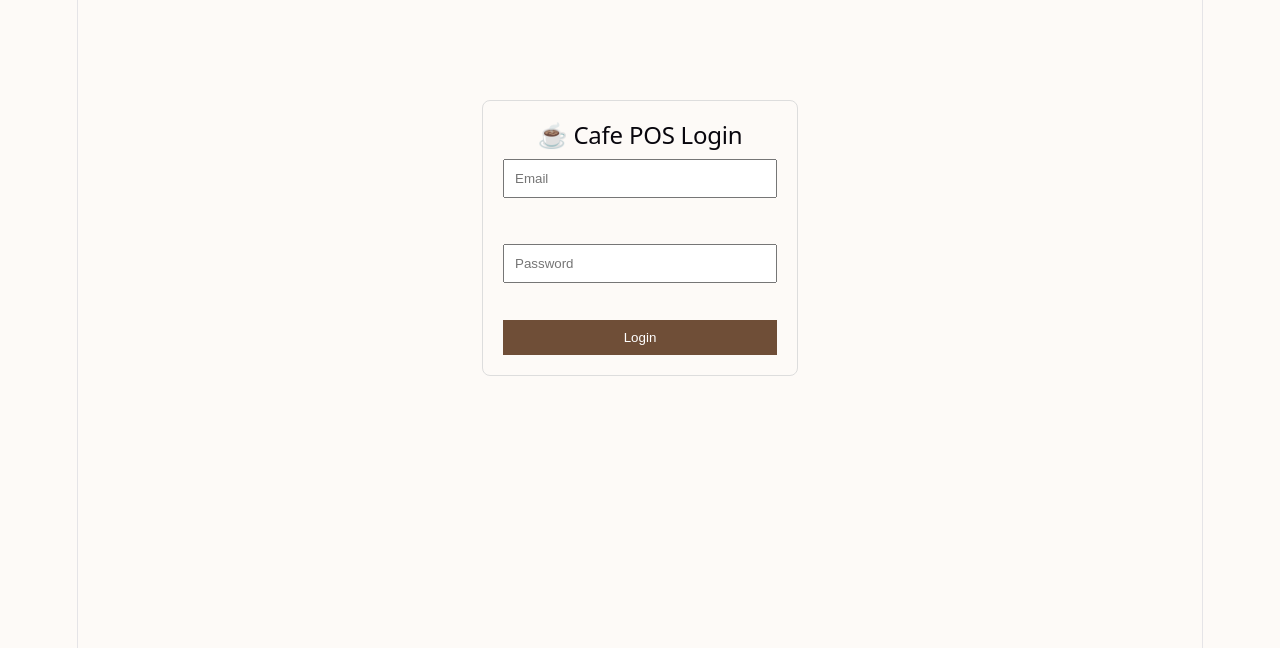
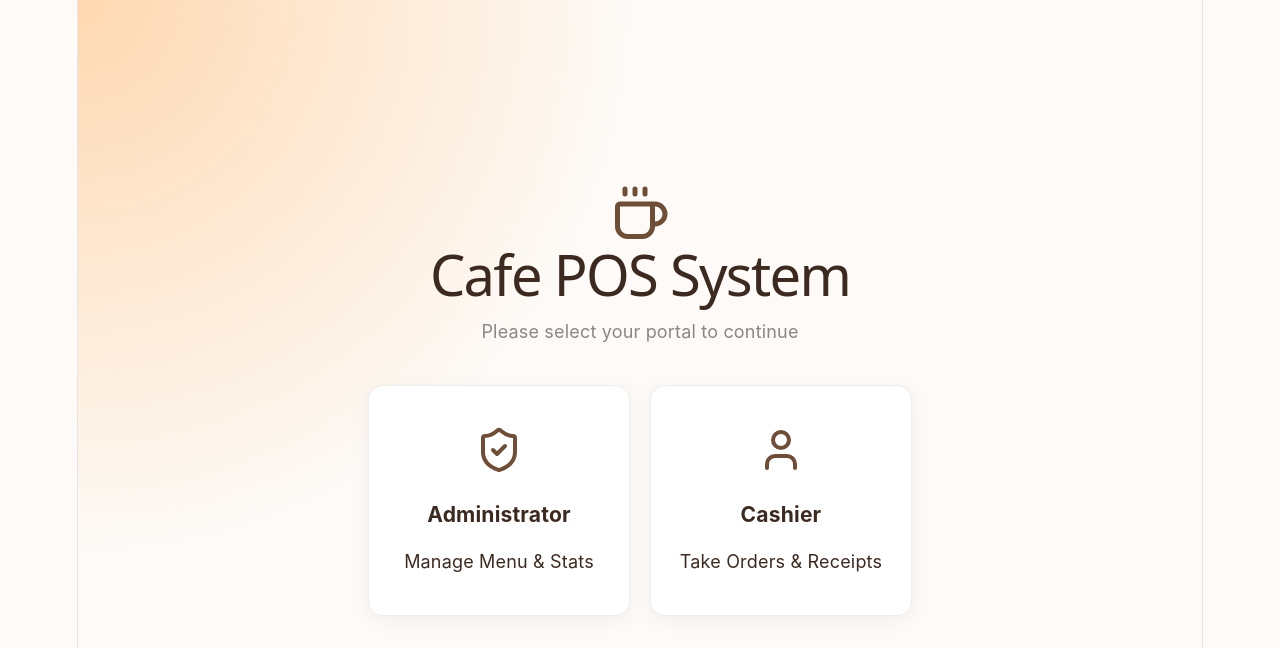
Before and after one commit to LimPogi/pos-cafe-cliente, a React (Vite) app: page / in a window 1280 px wide. Shown: the top 648 px of the page. Built offline with nearby package versions, Linux system fonts and the light colour scheme.

Commit message:
fix frontend updates

```diff
--- a/src/pages/Login.jsx
+++ b/src/pages/Login.jsx
@@ -1,43 +1,85 @@
 import React, { useState } from 'react';
-import { useNavigate } from 'react-router-dom';
 import api from '../utils/api';
+import { User, ShieldCheck, Coffee, ArrowLeft } from 'lucide-react';
+import './dashboard.css';
 
 export default function Login() {
+  const [role, setRole] = useState(null); // 'admin' or 'cashier'
   const [email, setEmail] = useState('');
   const [password, setPassword] = useState('');
-  const navigate = useNavigate();
 
   const handleLogin = async (e) => {
     e.preventDefault();
     try {
-      const response = await api.post('/auth/login', { email, password });
+      const res = await api.post('/auth/login', { email, password, role });
+      localStorage.setItem('token', res.data.token);
+      localStorage.setItem('role', role);
 
-      // Save credentials to localStorage
-      localStorage.setItem('token', response.data.token);
-      localStorage.setItem('role', response.data.user.role);
-
-      // Redirect based on role
-      if (response.data.user.role === 'ADMIN') {
-        navigate('/admin');
-      } else {
-        navigate('/cashier');
-      }
+      // Redirect based on selected role
+      window.location.href = role === 'admin' ? '/admin' : '/cashier';
     } catch (err) {
-      alert("Login Failed: " + (err.response?.data?.error || "Check credentials"));
+      alert("Invalid Credentials for " + role);
     }
   };
 
+  if (!role) {
+    return (
+      <div className="login-page">
+        <div className="role-selection-container">
+          <header style={{ textAlign: 'center', marginBottom: '40px' }}>
+            <Coffee size={60} color="var(--coffee-medium)" />
+            <h1 style={{ color: 'var(--coffee-dark)', marginTop: '10px' }}>Cafe POS System</h1>
+            <p style={{ color: '#888' }}>Please select your portal to continue</p>
+          </header>
+
+          <div style={{ display: 'flex', gap: '20px', justifyContent: 'center' }}>
+            <div className="glass-card role-card" onClick={() => setRole('admin')}>
+              <ShieldCheck size={48} color="var(--coffee-medium)" />
+              <h3>Administrator</h3>
+              <p>Manage Menu & Stats</p>
+            </div>
+
+            <div className="glass-card role-card" onClick={() => setRole('cashier')}>
+              <User size={48} color="var(--coffee-medium)" />
+              <h3>Cashier</h3>
+              <p>Take Orders & Receipts</p>
+            </div>
+          </div>
+        </div>
+      </div>
+    );
+  }
+
   return (
-    <div style={{ display: 'flex', justifyContent: 'center', marginTop: '100px' }}>
-      <form onSubmit={handleLogin} style={{ border: '1px solid #ddd', padding: '20px', borderRadius: '8px' }}>
-        <h2>☕ Cafe POS Login</h2>
-        <input type="email" placeholder="Email" onChange={(e) => setEmail(e.target.value)} required style={inputStyle} /><br/>
-        <input type="password" placeholder="Password" onChange={(e) => setPassword(e.target.value)} required style={inputStyle} /><br/>
-        <button type="submit" style={btnStyle}>Login</button>
-      </form>
+    <div className="login-page">
+      <div className="glass-card login-form-container">
+        <button className="back-btn" onClick={() => setRole(null)}>
+          <ArrowLeft size={18} /> Back
+        </button>
+
+        <h2 style={{ textTransform: 'capitalize', color: 'var(--coffee-dark)' }}>{role} Login</h2>
+        <p style={{ marginBottom: '25px', fontSize: '14px', color: '#888' }}>Enter your credentials to access the {role} panel.</p>
+
+        <form onSubmit={handleLogin} style={{ display: 'flex', flexDirection: 'column', gap: '15px' }}>
+          <input
+            type="email"
+            placeholder="Email Address"
+            className="premium-input"
+            onChange={(e) => setEmail(e.target.value)}
+            required
+          />
+          <input
+            type="password"
+            placeholder="Password"
+            className="premium-input"
+            onChange={(e) => setPassword(e.target.value)}
+            required
+          />
+          <button type="submit" className="save-btn" style={{ width: '100%', marginTop: '10px' }}>
+            Login as {role}
+          </button>
+        </form>
+      </div>
     </div>
   );
 }
-
-const inputStyle = { display: 'block', margin: '10px 0', padding: '10px', width: '250px' };
-const btnStyle = { width: '100%', padding: '10px', background: '#6F4E37', color: 'white', border: 'none', cursor: 'pointer' };
--- a/src/pages/dashboard.css
+++ b/src/pages/dashboard.css
@@ -193,3 +193,63 @@ body {
 .animate-spin {
   animation: spin 1s linear infinite;
 }
+
+/* Login Page Specifics */
+.login-page {
+  height: 100vh;
+  display: flex;
+  justify-content: center;
+  align-items: center;
+  background: radial-gradient(circle at top left, #fed8b1 0%, #fdfaf7 40%);
+}
+
+.role-card {
+  width: 220px;
+  cursor: pointer;
+  padding: 40px 20px;
+  transition: all 0.3s ease;
+}
+
+.role-card:hover {
+  border-color: var(--coffee-medium);
+  background: #fff;
+  transform: translateY(-10px);
+}
+
+.login-form-container {
+  width: 380px;
+  padding: 40px;
+  position: relative;
+}
+
+.back-btn {
+  position: absolute;
+  top: 15px;
+  left: 15px;
+  background: none;
+  border: none;
+  color: #888;
+  display: flex;
+  align-items: center;
+  gap: 5px;
+  cursor: pointer;
+  font-size: 13px;
+}
+
+/* Logout Spacing Fix */
+.logout-btn {
+  margin-left: 50px; /* This pushes it away from the Title text */
+  padding: 10px 20px;
+  letter-spacing: 0.5px;
+}
+
+/* Add this to dashboard.css */
+.product-card-grid .glass-card {
+  border: 1px solid transparent;
+}
+
+.product-card-grid .glass-card:hover {
+  border-color: var(--coffee-light);
+  box-shadow: 0 10px 25px rgba(111, 78, 55, 0.15);
+  transform: scale(1.03);
+}
```
